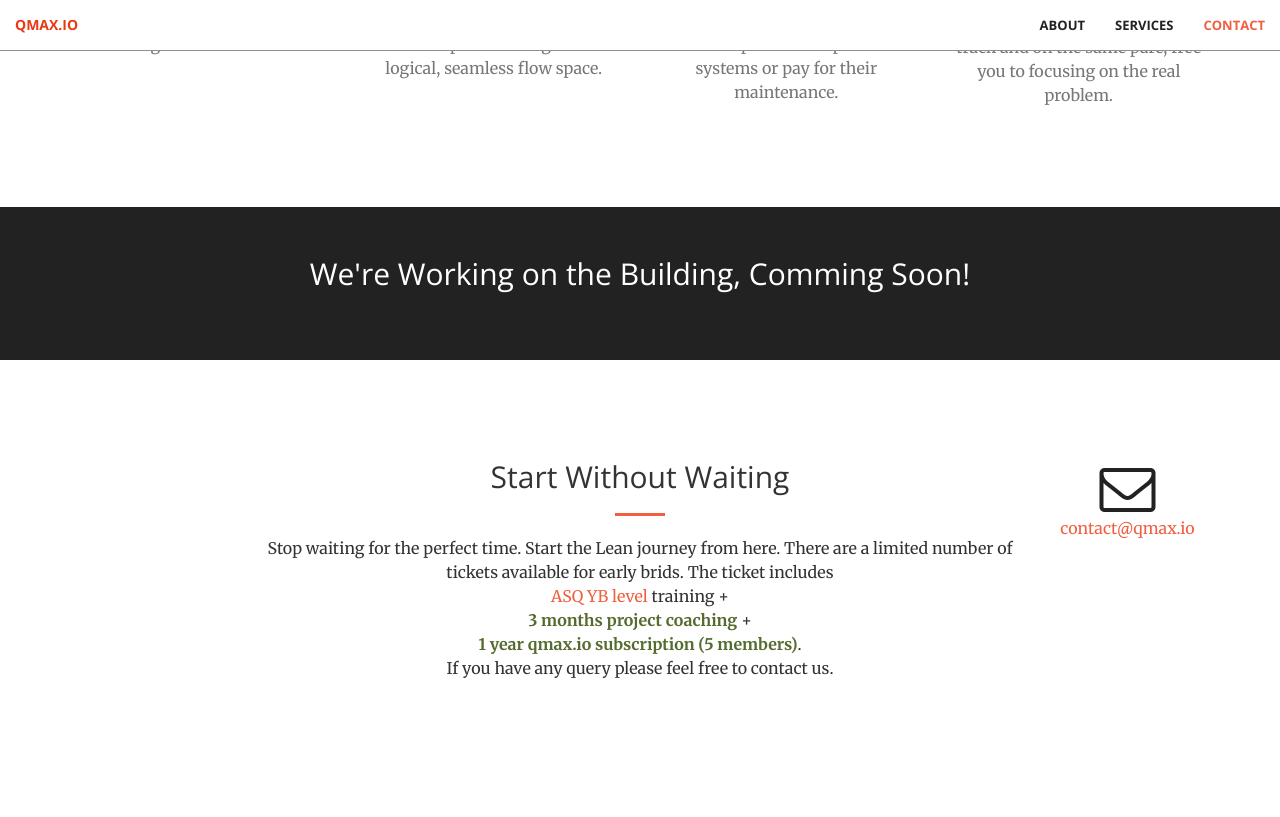
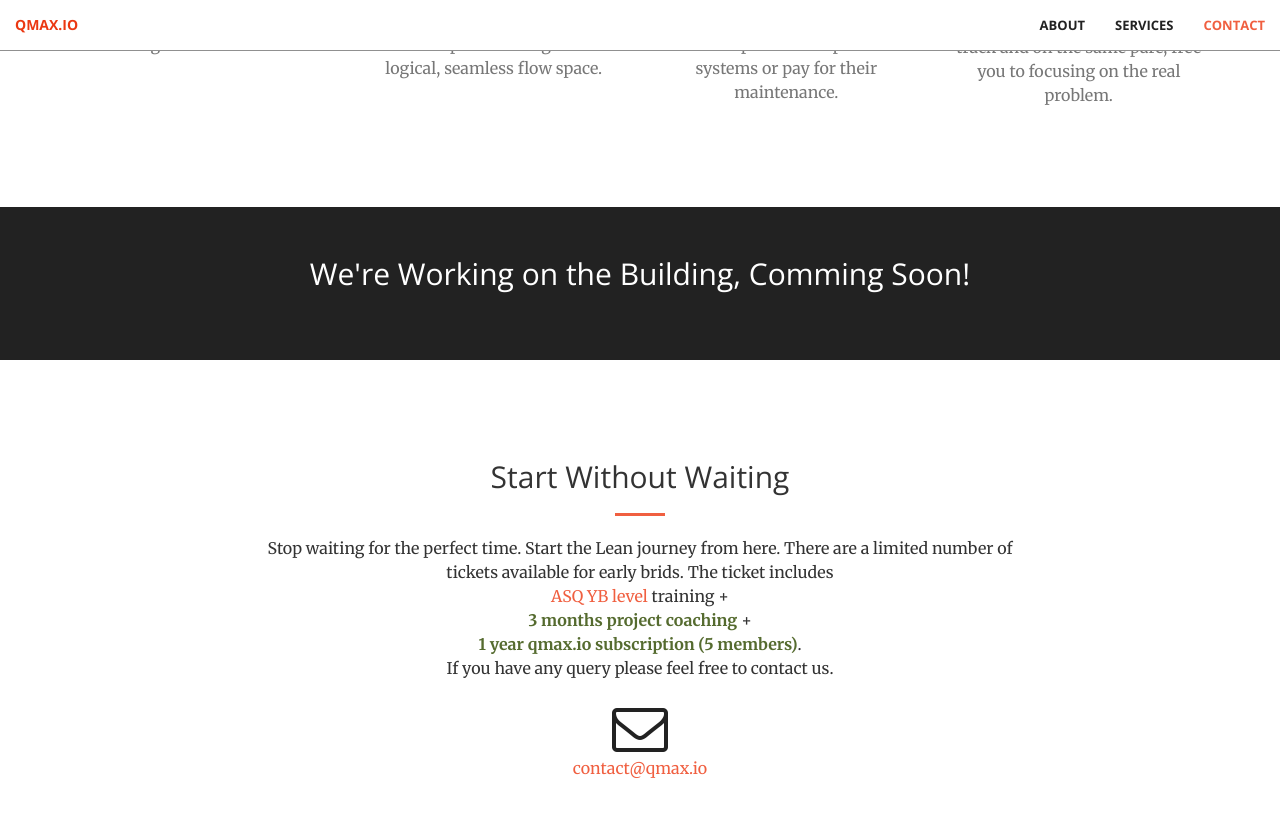
Before and after one commit to davidwei33li/kk33, a Jekyll site: the page built from index.html, in a window 1280 px wide and 900 px high, scrolled down 1618 px. Shown: the top 817 px of the window. Built offline with Jekyll 4.4.1, drawn with Linux system fonts in a browser that asks for light colours.

Commit message:
Update contact.html

```diff
--- a/_includes/contact.html
+++ b/_includes/contact.html
@@ -9,7 +9,7 @@
                     <br><span style="color:darkolivegreen;font-weight:bold">1 year qmax.io subscription (5 members)</span>.
                     <br> If you have any query please feel free to contact us. </p>
             </div>
-        <div class="text-center">
+        <div class="col-lg-8 col-lg-offset-2 text-center">
                 <i class="fa fa-envelope-o fa-3x wow bounceIn" data-wow-delay=".1s"></i>
                 <p><a href="mailto:contact@qmax.io"> contact@qmax.io</a></p>
             </a>
```
